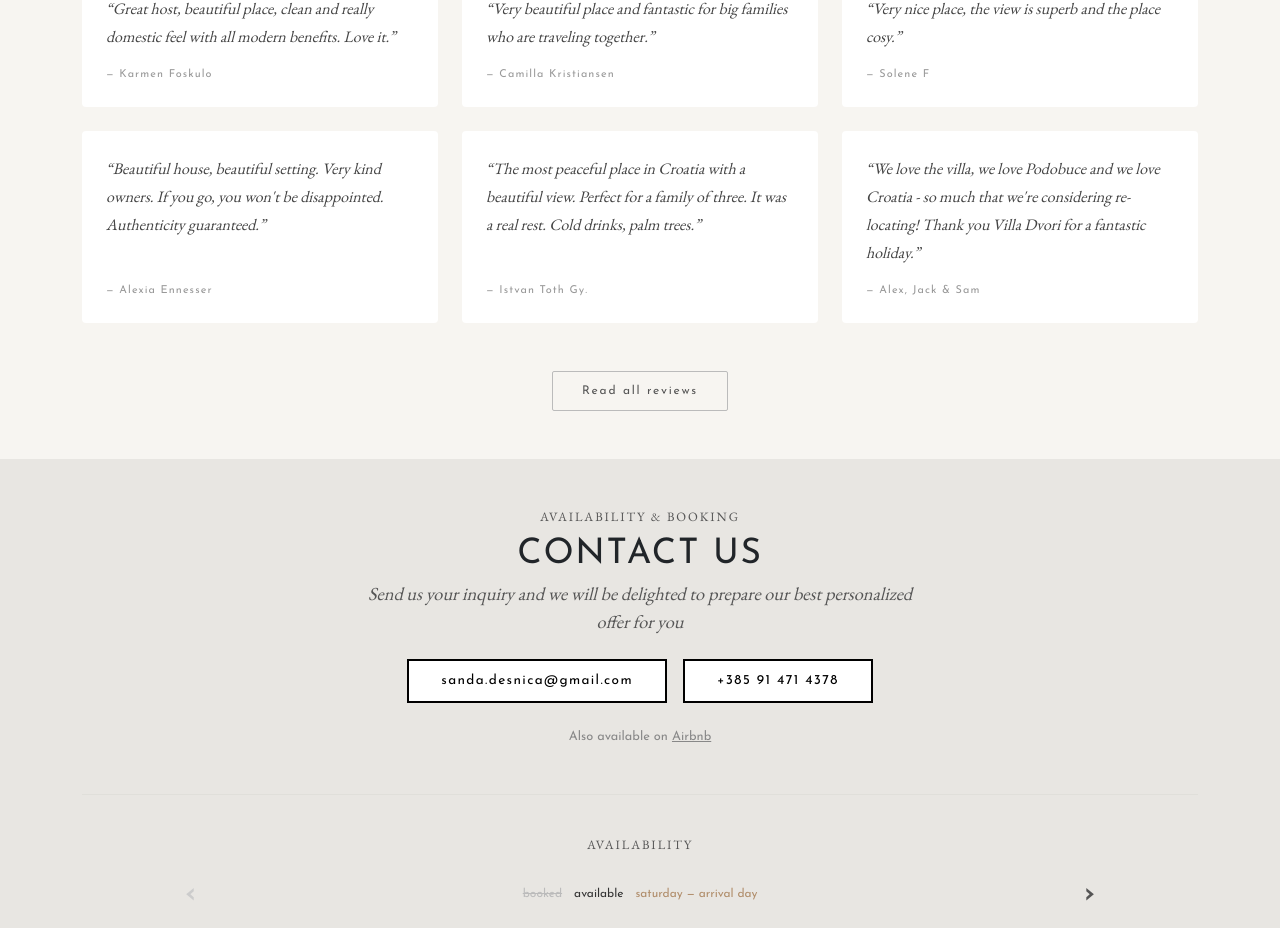
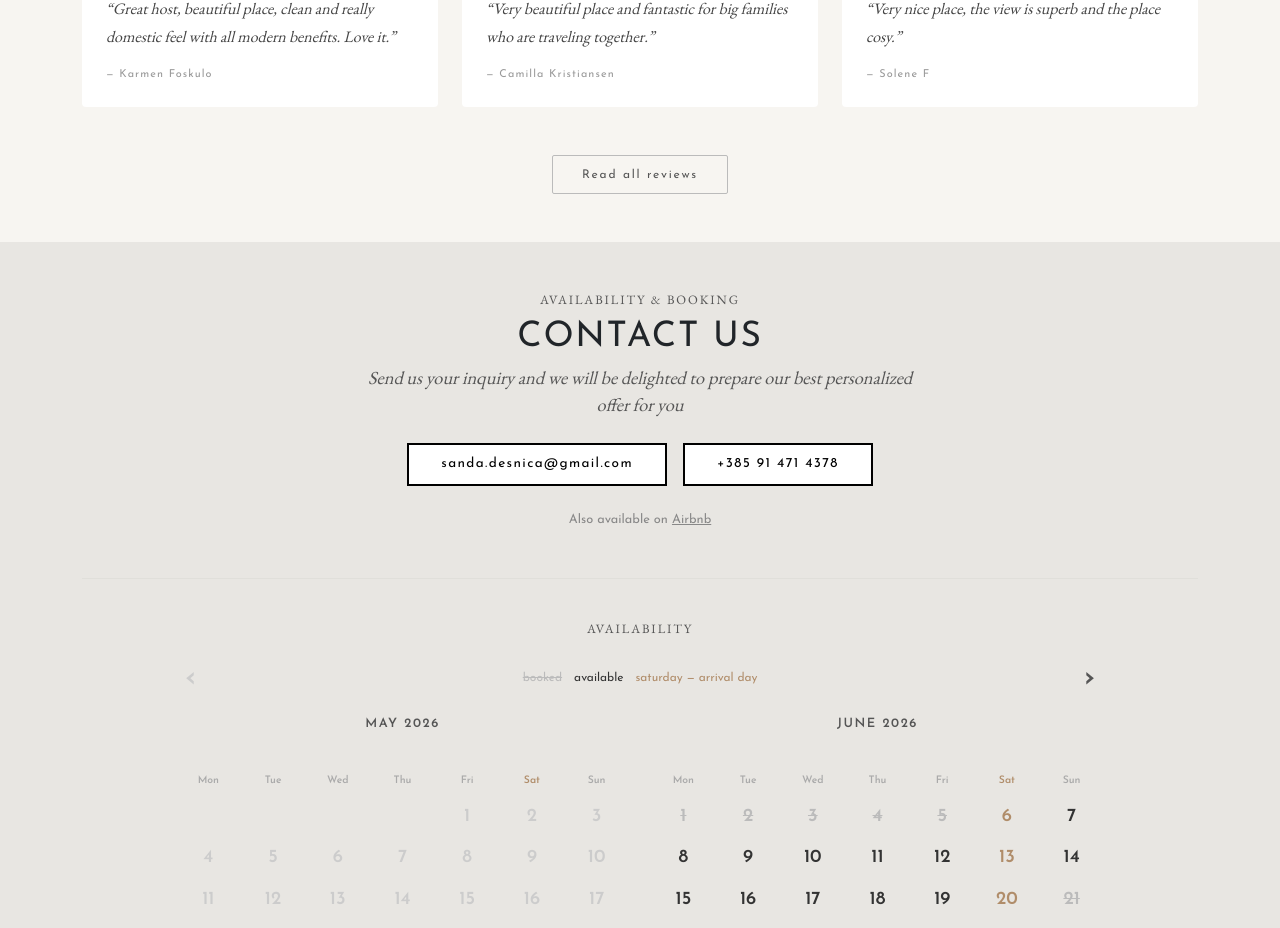
Before and after one commit to mardesnic/villa-dvori, a Next.js app: page / in a window 1280 px wide. Shown: the part 4855-5783 px from the top of the page. Built offline with nearby package versions, Linux system fonts and the light colour scheme.

Commit message:
reviews count

```diff
--- a/components/ReviewsSection.tsx
+++ b/components/ReviewsSection.tsx
@@ -2,7 +2,7 @@ import { getTranslations } from 'next-intl/server';
 import { Link } from '@/i18n/navigation';
 import reviewsData from '@/data/reviews.json';
 
-const PREVIEW_COUNT = 6;
+const PREVIEW_COUNT = 3;
 
 export default async function ReviewsSection({ preview = false }: { preview?: boolean }) {
   const t = await getTranslations('reviews');
```
